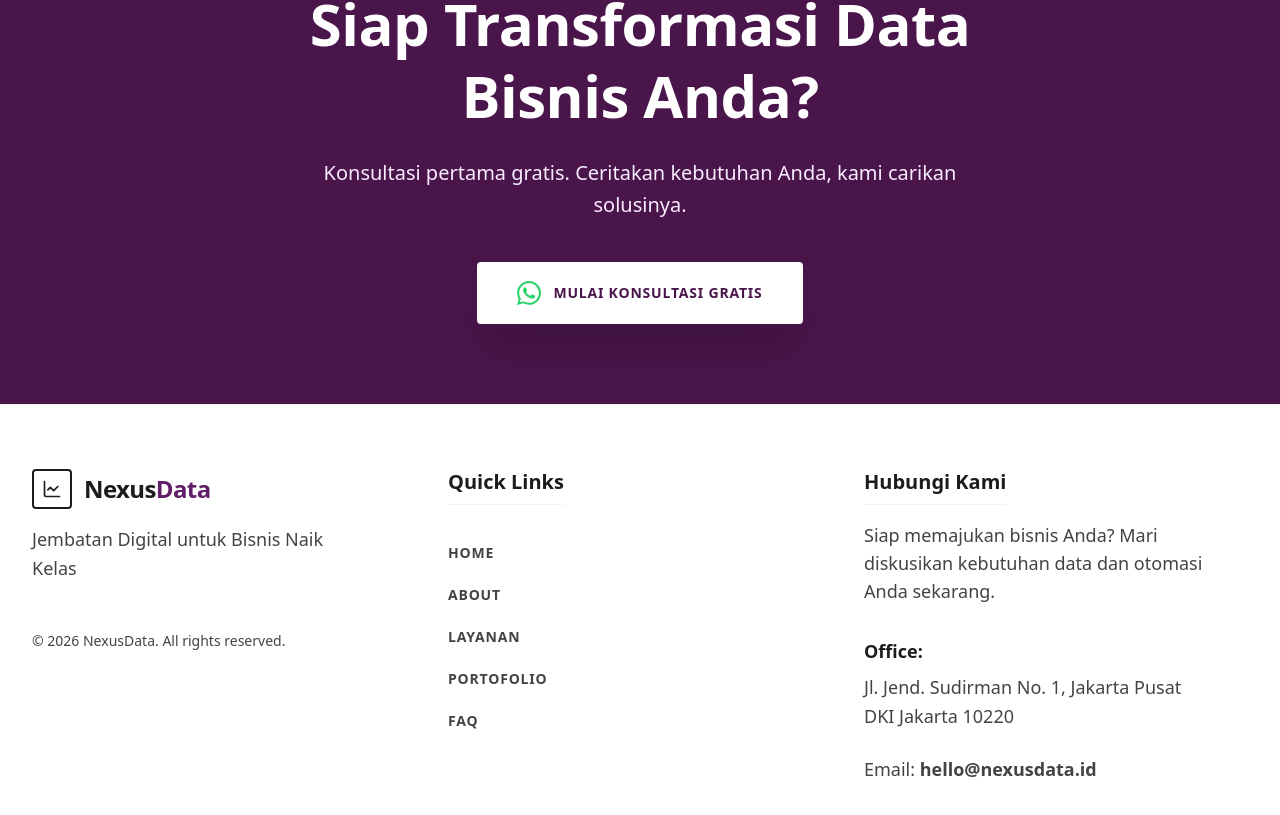
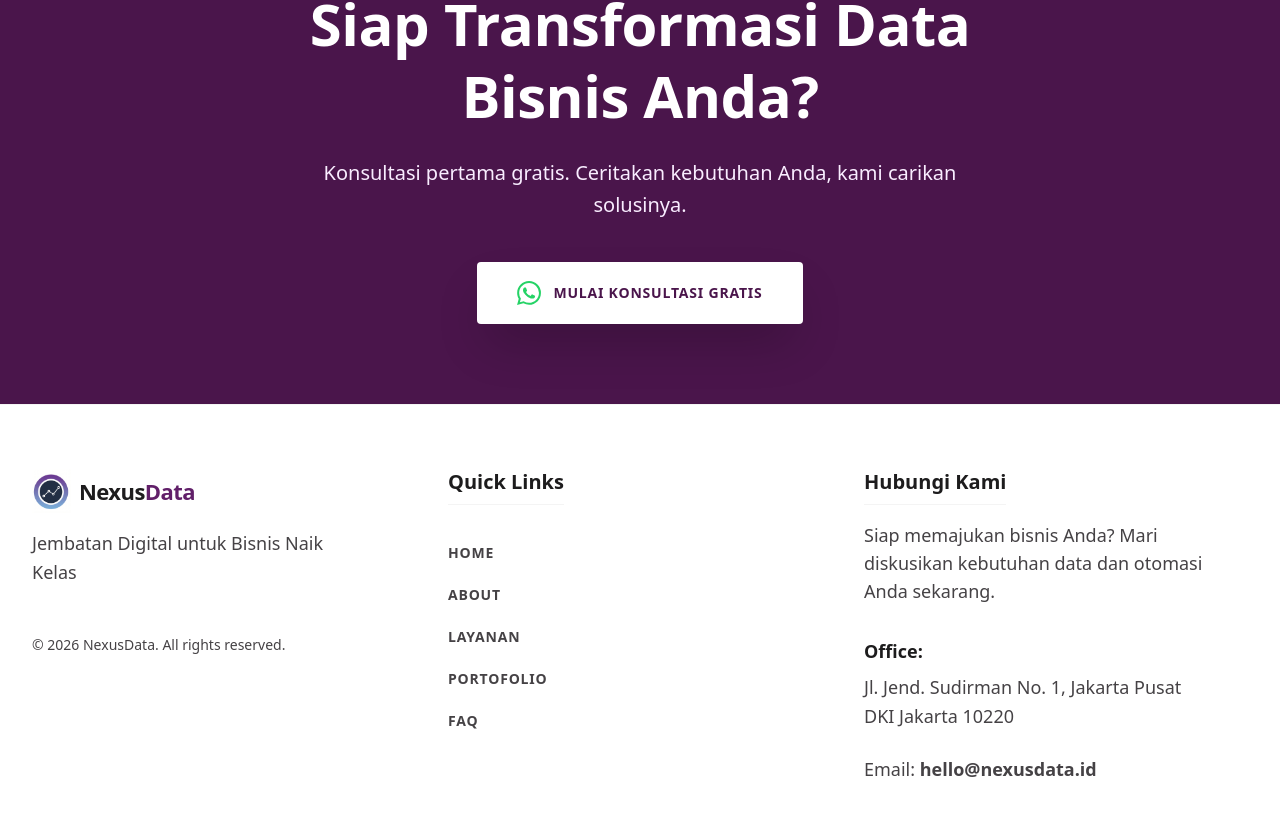
Before and after one commit to munahartanto-dev/nexus-web, a React (Vite) app: page / in a window 1280 px wide. Shown: the part 5992-6807 px from the top of the page. Built offline with nearby package versions, Linux system fonts and the light colour scheme.

Commit message:
fix hero section alignment - center horizontal all pages

```diff
--- a/src/components/Footer.jsx
+++ b/src/components/Footer.jsx
@@ -1,4 +1,4 @@
-import { LineChart, MessageCircle } from 'lucide-react';
+import { MessageCircle } from 'lucide-react';
 
 export default function Footer() {
   const navLinks = [
@@ -16,15 +16,12 @@ export default function Footer() {
 
           {/* Left Column: Logo & Tagline */}
           <div className="flex flex-col space-y-4">
-            <div className="flex items-center gap-3">
-              <div className="w-10 h-10 rounded border-2 border-[#1D1C1D] flex items-center justify-center">
-                <LineChart className="text-[#1D1C1D] w-5 h-5" />
-              </div>
-              <div className="text-2xl tracking-tight font-slack-head">
-                <span className="font-bold text-[#1D1C1D]">Nexus</span>
-                <span className="font-bold text-[#611F69]">Data</span>
-              </div>
-            </div>
+            <a href="#" className="flex items-center gap-2 shrink-0">
+              <img src="/images/logo.webp" alt="NexusData Logo" className="h-11 w-auto" />
+              <span className="font-heading font-extrabold text-[22px] leading-none tracking-tight text-[#1D1C1D]">
+                Nexus<span className="text-[#611F69]">Data</span>
+              </span>
+            </a>
             <p className="text-[#454245] font-medium max-w-xs leading-relaxed">
               Jembatan Digital untuk Bisnis Naik Kelas
             </p>
--- a/src/pages/About.jsx
+++ b/src/pages/About.jsx
@@ -37,7 +37,7 @@ export default function AboutPage() {
         <div className="absolute top-0 right-0 w-[600px] h-[600px] bg-gradient-to-br from-[#611F69]/20 to-[#4A7CC7]/10 rounded blur-3xl -translate-y-1/2 translate-x-1/3"></div>
         <div className="absolute bottom-0 left-0 w-[500px] h-[500px] bg-gradient-to-tr from-[#611F69]/10 to-[#F9EDFF]/30 rounded blur-3xl translate-y-1/3 -translate-x-1/3"></div>
 
-        <div className="max-w-[1280px] mx-auto px-6 lg:px-8 relative z-10 text-center flex flex-col items-center max-w-4xl mx-auto space-y-6 reveal">
+        <div className="max-w-4xl mx-auto px-6 lg:px-8 relative z-10 text-center flex flex-col items-center space-y-6 reveal">
 
           <h1 className="font-heading text-4xl md:text-[64px] leading-[1.1] font-extrabold text-[#1D1C1D] tracking-[-0.77px]">
             Kenali Orang di <span className="text-[#611F69]">Balik NexusData</span>
--- a/src/pages/Faq.jsx
+++ b/src/pages/Faq.jsx
@@ -236,7 +236,7 @@ export default function FaqPage() {
         <div className="absolute top-0 right-0 w-[600px] h-[600px] bg-gradient-to-br from-[#611F69]/20 to-[#4A7CC7]/10 rounded blur-3xl -translate-y-1/2 translate-x-1/3"></div>
         <div className="absolute bottom-0 left-0 w-[500px] h-[500px] bg-gradient-to-tr from-[#611F69]/10 to-[#F9EDFF]/30 rounded blur-3xl translate-y-1/3 -translate-x-1/3"></div>
 
-        <div className="max-w-[1280px] mx-auto px-6 lg:px-8 relative z-10 text-center flex flex-col items-center max-w-4xl mx-auto space-y-6 reveal">
+        <div className="max-w-4xl mx-auto px-6 lg:px-8 relative z-10 text-center flex flex-col items-center space-y-6 reveal">
 
           <h1 className="font-heading text-4xl md:text-[64px] leading-[1.1] font-extrabold text-[#1D1C1D] tracking-[-0.77px]">
             Ada yang Ingin <span className="text-[#611F69]">Ditanyakan?</span>
--- a/src/pages/Portofolio.jsx
+++ b/src/pages/Portofolio.jsx
@@ -220,7 +220,7 @@ export default function PortofolioPage() {
         <div className="absolute top-0 right-0 w-[600px] h-[600px] bg-gradient-to-br from-[#611F69]/20 to-[#4A7CC7]/10 rounded blur-3xl -translate-y-1/2 translate-x-1/3"></div>
         <div className="absolute bottom-0 left-0 w-[500px] h-[500px] bg-gradient-to-tr from-[#611F69]/10 to-[#F9EDFF]/30 rounded blur-3xl translate-y-1/3 -translate-x-1/3"></div>
 
-        <div className="max-w-[1280px] mx-auto px-6 lg:px-8 relative z-10 text-center flex flex-col items-center max-w-4xl mx-auto space-y-6 reveal">
+        <div className="max-w-4xl mx-auto px-6 lg:px-8 relative z-10 text-center flex flex-col items-center space-y-6 reveal">
 
           <h1 className="font-heading text-4xl md:text-[64px] leading-[1.1] font-extrabold text-[#1D1C1D] tracking-[-0.77px]">
             Hasil Kerja Nyata <span className="text-[#611F69]">untuk Bisnis Nyata</span>
--- a/src/pages/Produk.jsx
+++ b/src/pages/Produk.jsx
@@ -97,7 +97,7 @@ export default function LayananPage() {
         <div className="absolute top-0 right-0 w-[600px] h-[600px] bg-gradient-to-br from-[#611F69]/20 to-[#4A7CC7]/10 rounded blur-3xl -translate-y-1/2 translate-x-1/3"></div>
         <div className="absolute bottom-0 left-0 w-[500px] h-[500px] bg-gradient-to-tr from-[#611F69]/10 to-[#F9EDFF]/30 rounded blur-3xl translate-y-1/3 -translate-x-1/3"></div>
 
-        <div className="max-w-[1280px] mx-auto px-6 lg:px-8 relative z-10 text-center flex flex-col items-center max-w-4xl mx-auto space-y-6 reveal opacity-0 translate-y-5">
+        <div className="max-w-4xl mx-auto px-6 lg:px-8 relative z-10 text-center flex flex-col items-center space-y-6 reveal opacity-0 translate-y-5">
 
           <h1 className="font-heading text-4xl md:text-[64px] leading-[1.1] font-extrabold text-[#1D1C1D] tracking-[-0.77px]">
             Solusi Nyata, <span className="text-[#611F69]">Khusus Untuk Anda</span>
```
